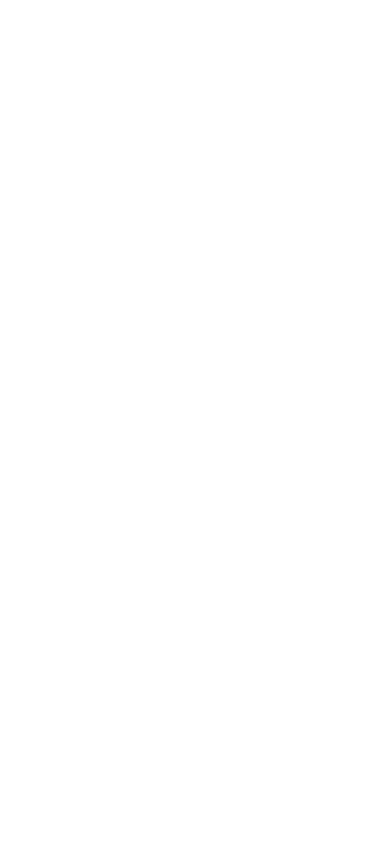
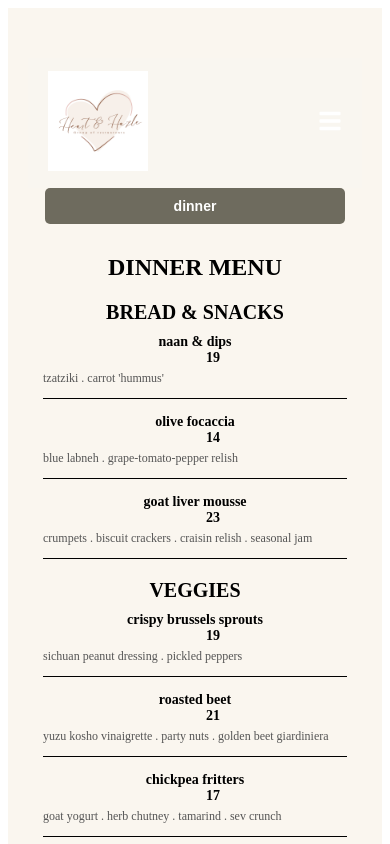
Before and after one commit to ancientphoenix34/Heart-and-Hazle, a React (Vite) app in the folder frontend/: page /menu in a window 390 px wide. Before the commit this address had no page. Shown: the top 844 px of the page. Built offline with nearby package versions, Linux system fonts and the light colour scheme.

Commit message:
ui part almost done

```diff
--- a/frontend/src/App.jsx
+++ b/frontend/src/App.jsx
@@ -2,6 +2,7 @@
 import Reserve from './Pages/Reserve/Reserve'
 import Home from './Components/Home/Home'
 import { BrowserRouter as Router, Route, Routes } from 'react-router-dom'
+import Menu from './Pages/Menu/Menu'
 
 
 function App() {
@@ -13,6 +14,7 @@
     <Routes>
       <Route path='/' element={<Home/>}/>
       <Route path='/reserve' element={<Reserve/>}/>
+      <Route path='/menu' element={<Menu/>}/>
     </Routes>
   </Router>
    </div>
--- a/frontend/src/Components/Header/Header.jsx
+++ b/frontend/src/Components/Header/Header.jsx
@@ -40,7 +40,7 @@
             {menuOpen && (
               <div className="dropdown-menu">
                 <ul>
-                  <li onClick={() => setMenuOpen(false)}>Menu</li>
+                <Link to='/menu' onClick={() => setMenuOpen(false)}>Menu</Link>
                   <li onClick={() => { scrollToBooking(); setMenuOpen(false); }}>Reserve</li> {/* Scroll instead of navigating */}
                   <li onClick={() => { handleContactClick(); setMenuOpen(false); }}>Contact</li>
                   <li onClick={() => setMenuOpen(false)}>About</li>
@@ -50,7 +50,12 @@
           </div>
         ) : (
           <ul className="desktop-menu">
-            <li>Menu</li>
+            <ul>
+  <li onClick={() => setMenuOpen(false)}>
+    <Link to='/menu'>Menu</Link>
+  </li>
+</ul>
+
             <li onClick={scrollToBooking}>Reserve</li> {/* Updated to scroll */}
             <li onClick={handleContactClick}>Contact</li>
             <li>About</li>
--- /dev/null
+++ b/frontend/src/Pages/Menu/Menu.css
@@ -0,0 +1,181 @@
+/* Container */
+.menu-container {
+    background-color: #faf6ef;
+    padding: 50px 20px;
+    text-align: center;
+  }
+
+  /* Category Buttons */
+  .menu-buttons {
+    display: flex;
+    justify-content: center;
+    gap: 15px;
+    flex-wrap: wrap;
+    margin-bottom: 30px;
+  }
+
+  .menu-btn {
+    background-color: #a56c41;
+    color: white;
+    font-size: 16px;
+    padding: 12px 24px;
+    border: none;
+    cursor: pointer;
+    border-radius: 5px;
+    font-weight: bold;
+    text-transform: lowercase;
+  }
+
+  .menu-btn.active {
+    background-color: #6e6b5e;
+  }
+
+  .menu-btn:hover {
+    background-color: #8c5a37;
+  }
+
+  /* Menu Content */
+  .menu-content {
+    max-width: 900px;
+    margin: 0 auto;
+    text-align: left;
+  }
+
+  .menu-heading {
+    font-size: 24px;
+    font-weight: bold;
+    text-transform: uppercase;
+    margin-bottom: 20px;
+    text-align: center;
+  }
+
+  /* Subcategories */
+  .menu-subcategory {
+    margin-bottom: 20px;
+  }
+
+  .subcategory-title {
+    font-size: 20px;
+    font-weight: bold;
+    text-transform: uppercase;
+    margin-bottom: 10px;
+    text-align: left;
+  }
+
+  /* Menu Items */
+  .menu-item-row {
+    margin-bottom: 15px;
+  }
+
+  .menu-item {
+    display: flex;
+    justify-content: space-between;
+    align-items: baseline;
+    font-size: 18px;
+    font-weight: bold;
+    text-transform: lowercase;
+  }
+
+  .menu-name {
+    flex: 1;
+    text-align: left;
+  }
+
+  .menu-price {
+    text-align: right;
+    min-width: 50px;
+  }
+
+  /* Menu Description */
+  .menu-description {
+    font-size: 14px;
+    color: #555;
+    margin-top: 5px;
+    text-align: left;
+  }
+
+  /* Line Under Each Dish */
+  .menu-divider {
+    width: 100%;
+    margin-top: 10px;
+    border: none;
+    border-top: 1px solid #000;
+  }
+
+  /* ----------------------------------------- */
+  /* Responsive Design */
+  /* ----------------------------------------- */
+
+  /* Medium Screens (Tablets) */
+  @media (max-width: 1024px) {
+    .menu-buttons {
+      flex-direction: row;
+      flex-wrap: wrap;
+    }
+
+    .menu-btn {
+      font-size: 14px;
+      padding: 10px 20px;
+    }
+
+    .menu-content {
+      padding: 0 15px;
+    }
+
+    .menu-items {
+      flex-direction: column;
+    }
+  }
+
+  /* Small Screens (Phones) */
+  @media (max-width: 768px) {
+    .menu-buttons {
+      flex-direction: column;
+      align-items: center;
+    }
+
+    .menu-btn {
+      width: 80%;
+    }
+
+    .menu-content {
+      text-align: center;
+    }
+
+    .menu-item {
+      align-items: center;
+      flex-direction: column;
+    }
+
+    .menu-name,
+    .menu-price {
+      font-size: 16px;
+    }
+
+    .menu-description {
+      font-size: 12px;
+    }
+
+    .subcategory-title {
+      text-align: center;
+    }
+  }
+
+  /* Extra Small Screens */
+  @media (max-width: 480px) {
+    .menu-title {
+      font-size: 24px;
+    }
+
+    .menu-btn {
+      width: 90%;
+    }
+
+    .menu-name {
+      font-size: 14px;
+    }
+
+    .menu-price {
+      font-size: 14px;
+    }
+  }
--- /dev/null
+++ b/frontend/src/Pages/Menu/Menu.jsx
@@ -0,0 +1,65 @@
+import React, { useState } from "react";
+import "./Menu.css";
+import Header from "../../Components/Header/Header";
+
+const menuData = {
+  dinner: {
+    "Bread & Snacks": [
+      { name: "naan & dips", description: "tzatziki . carrot 'hummus'", price: "19" },
+      { name: "olive focaccia", description: "blue labneh . grape-tomato-pepper relish", price: "14" },
+      { name: "goat liver mousse", description: "crumpets . biscuit crackers . craisin relish . seasonal jam", price: "23" },
+    ],
+    "Veggies": [
+      { name: "crispy brussels sprouts", description: "sichuan peanut dressing . pickled peppers", price: "19" },
+      { name: "roasted beet", description: "yuzu kosho vinaigrette . party nuts . golden beet giardiniera", price: "21" },
+      { name: "chickpea fritters", description: "goat yogurt . herb chutney . tamarind . sev crunch", price: "17" },
+      { name: "grilled corn", description: "spiced coconut caramel . cotija . tajin", price: "15" },
+    ],
+  }
+};
+
+const Menu = () => {
+  const [selectedCategory, setSelectedCategory] = useState("dinner");
+
+  return (
+    <div className="menu-container">
+      <Header />
+      {/* Category Selection */}
+      <div className="menu-buttons">
+        {Object.keys(menuData).map((category) => (
+          <button
+            key={category}
+            className={`menu-btn ${selectedCategory === category ? "active" : ""}`}
+            onClick={() => setSelectedCategory(category)}
+          >
+            {category}
+          </button>
+        ))}
+      </div>
+
+      {/* Menu Display */}
+      <div className="menu-content">
+        <h2 className="menu-heading">{selectedCategory} Menu</h2>
+        {Object.keys(menuData[selectedCategory]).map((subcategory, index) => (
+          <div key={index} className="menu-subcategory">
+            <h3 className="subcategory-title">{subcategory}</h3>
+            <div className="menu-items">
+              {menuData[selectedCategory][subcategory].map((item, idx) => (
+                <div className="menu-item-row" key={idx}>
+                  <div className="menu-item">
+                    <span className="menu-name">{item.name}</span>
+                    <span className="menu-price">{item.price}</span>
+                  </div>
+                  <p className="menu-description">{item.description}</p>
+                  <hr className="menu-divider" />
+                </div>
+              ))}
+            </div>
+          </div>
+        ))}
+      </div>
+    </div>
+  );
+};
+
+export default Menu;
```
